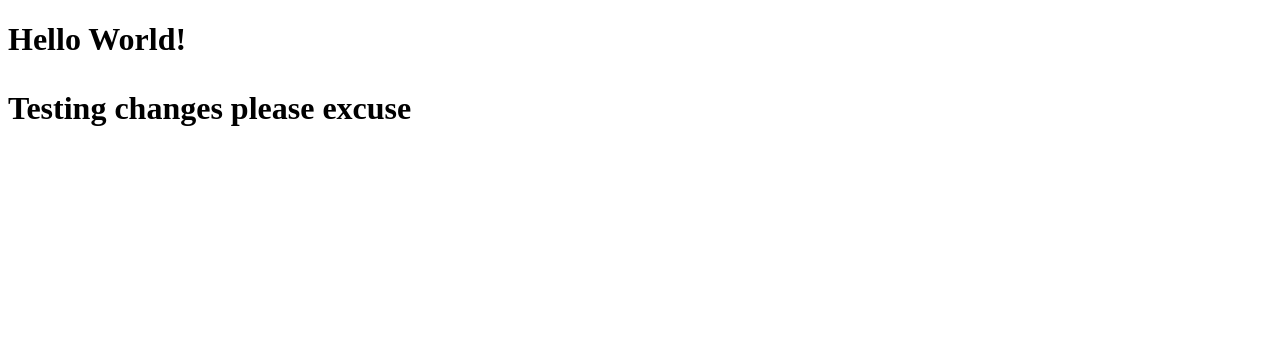
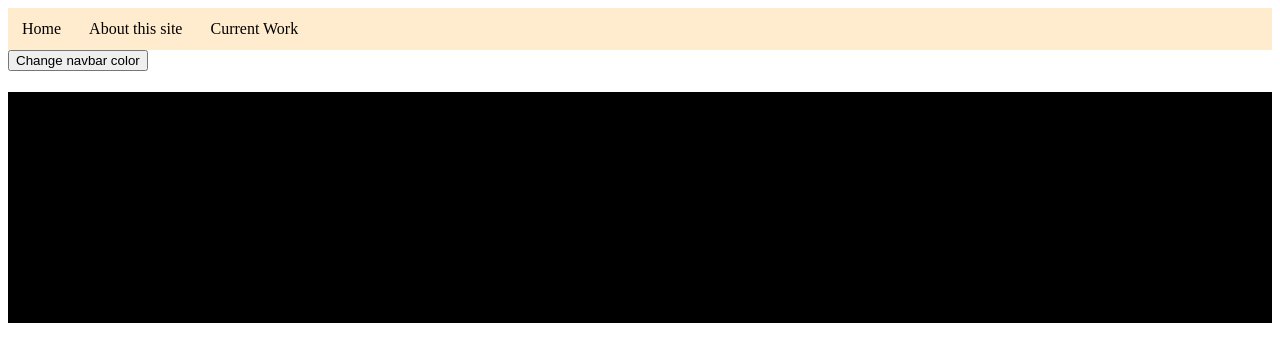
Before and after one commit to thomastran510/thomastran510.github.io, a plain HTML site: page index.html in a window 1280 px wide. Drawn offline with Linux system fonts and the light colour scheme.

Commit message:
Overhaul of web layout + css added

```diff
--- a/index.html
+++ b/index.html
@@ -1,9 +1,40 @@
 <!DOCTYPE html>
-<head>
-<title>Thomas's Website</title>
-</head>
+<html>
+    <link rel="stylesheet" type="text/css" href="site.css" >
+    <head>
+        <title>
+            Thomas Tran's CSC412 Page
+        </title>
 
-<body>
-<h1>Hello World!<h1>
-<p>Testing changes please excuse</p>
-</body>
+
+    </head>
+
+    <body>
+        <ul id = bar class="navbar">
+            <li><a href="index.html"> Home</a> </li>
+            <li><a href="about.html"> About this site</a></li>  <!-- comment -->
+            <li><a href="current.html"> Current Work</a> </li>
+        </ul>
+        <button onclick="changeColor()"> Change navbar color
+        </button>
+        <script>
+            function changeColor() {
+                document.getElementById("bar").style.backgroundColor = "green";
+            }
+            </script>
+        <div class='mainbody'>
+            <h1 class="centered sansSerif">Thomas Tran's Home Page </h1>
+            <h2 class="centered sansSerif">This is a practice site by undergraduate student Thomas Tran for CSC 412 Fall 2018! </h2>
+            <p>Thomas enjoys a variety of things including but not limited to:</p>
+            <ol id="interests">
+                <li>Anime</li>
+                <li>Fighting Games</li>
+                <li>Badminton </li>
+                <li>Volleyball </li>
+                <li>And much more! </li>
+
+            </ol>
+        </div>
+
+    </body>
+</html>
--- /dev/null
+++ b/site.css
@@ -0,0 +1,63 @@
+.navbar{
+     list-style-type: none;
+    margin: 0;
+    padding: 0;
+    overflow: hidden;
+    background-color: blanchedalmond;
+
+}
+
+.navbar li{
+    float: left;
+
+}
+li a{
+    display: block;
+    color: black;
+    text-align: center;
+    padding: 12px 14px;
+    text-decoration: none;
+}
+li a:hover:not(.active){
+    background-color: red;
+    opacity: 0.3;
+}
+a:active {
+    background-color: #4CAF50;
+
+}
+oot {
+    display: block;
+}
+.centered {
+  text-align: center;
+}
+
+.sansSerif{
+    font-family: sans-serif;
+}
+
+.mainbody{
+    width: 100%;
+
+    text-align: center;
+    margin: auto;
+    background-color: activeborder;
+}
+ol{
+    text-align: center;
+    list-style-position: inside;
+}
+.aboutpic{
+    margin-left: auto;
+    margin-right: auto;
+    display: block;
+}
+.parallax{
+    background-image: url(https://i.imgur.com/33Afg9A.png);
+    height: 2000px;
+    background-attachment: fixed;
+  background-position: center;
+  background-repeat: no-repeat;
+  background-size: cover;
+}
```
Also changed, not shown: about.html (+28 -1 lines), current.html (added, +27 -0 lines), 1 other file.
